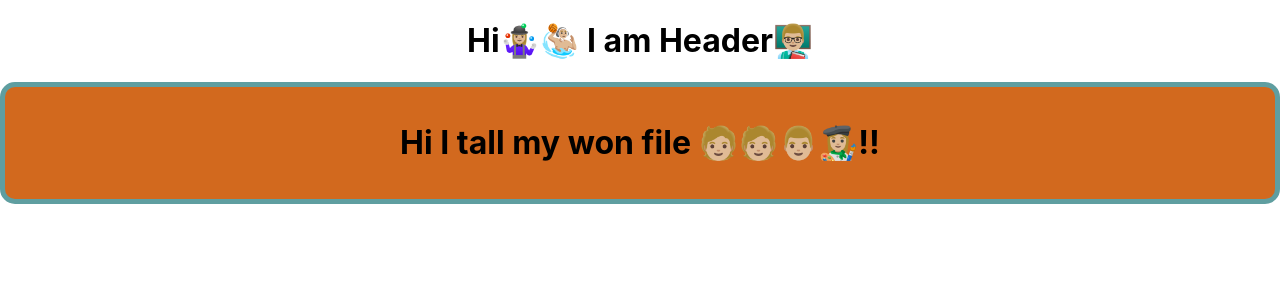
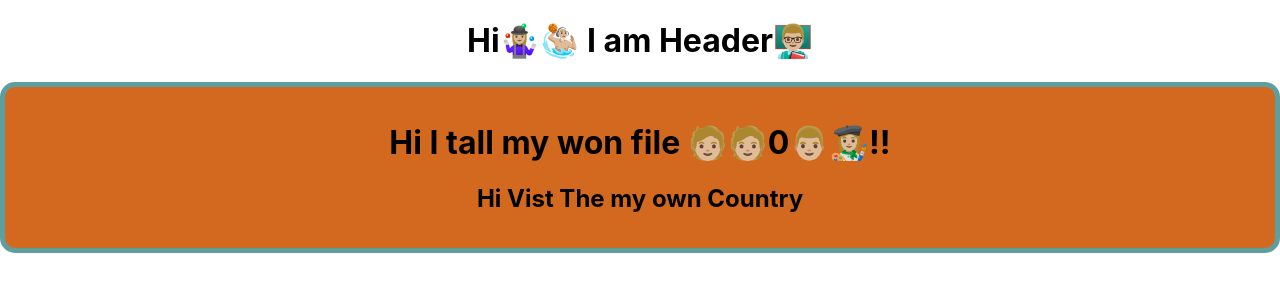
Before and after one commit to abudaudhossain/react-rest-countries, a React (Create React App) app: page / in a window 1280 px wide. Shown: the top 300 px of the page. Built offline with nearby package versions, Linux system fonts and the light colour scheme; no server answers.

Commit message:
Load Data in api add add country componet

```diff
--- /dev/null
+++ b/src/components/Country/Country.js
@@ -0,0 +1,11 @@
+import React from 'react';
+
+const Country = () => {
+    return (
+        <div>
+            <h2>Hi Vist The my own Country</h2>
+        </div>
+    );
+};
+
+export default Country;
--- a/src/components/countries/Countries.js
+++ b/src/components/countries/Countries.js
@@ -1,10 +1,20 @@
-import React from 'react';
+import React, { useEffect, useState } from 'react';
+import Country from '../Country/Country';
 import './Countries.css'
 
 const Countries = () => {
+    const [countries, setCountries] = useState([]);
+
+    useEffect(() => {
+        fetch("https://restcountries.eu/rest/v2/all")
+            .then(res => res.json())
+            .then(data => setCountries(data));
+    }, [])
+
     return (
         <div className="country">
-            <h1>Hi I tall my won file 🧑🏼🧑🏼👨🏼👩🏼‍🎨!!</h1>
+            <h1>Hi I tall my won file 🧑🏼🧑🏼{countries.length}👨🏼👩🏼‍🎨!!</h1>
+            <Country></Country>
         </div>
     );
 };
```
Also changed, not shown: src/components/Country/Country.css (added).
